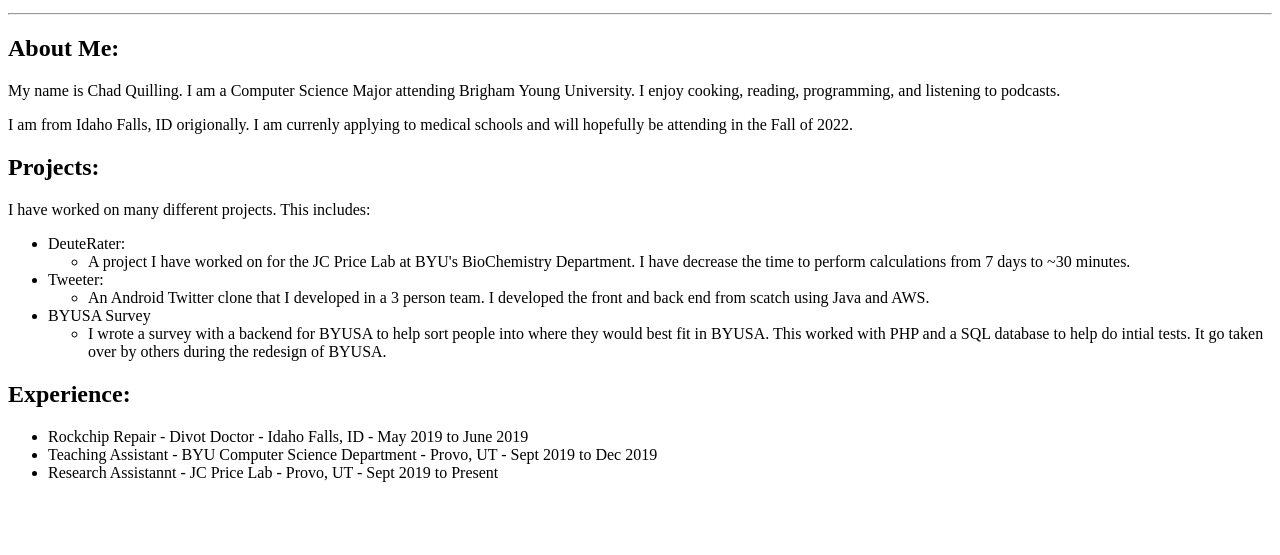
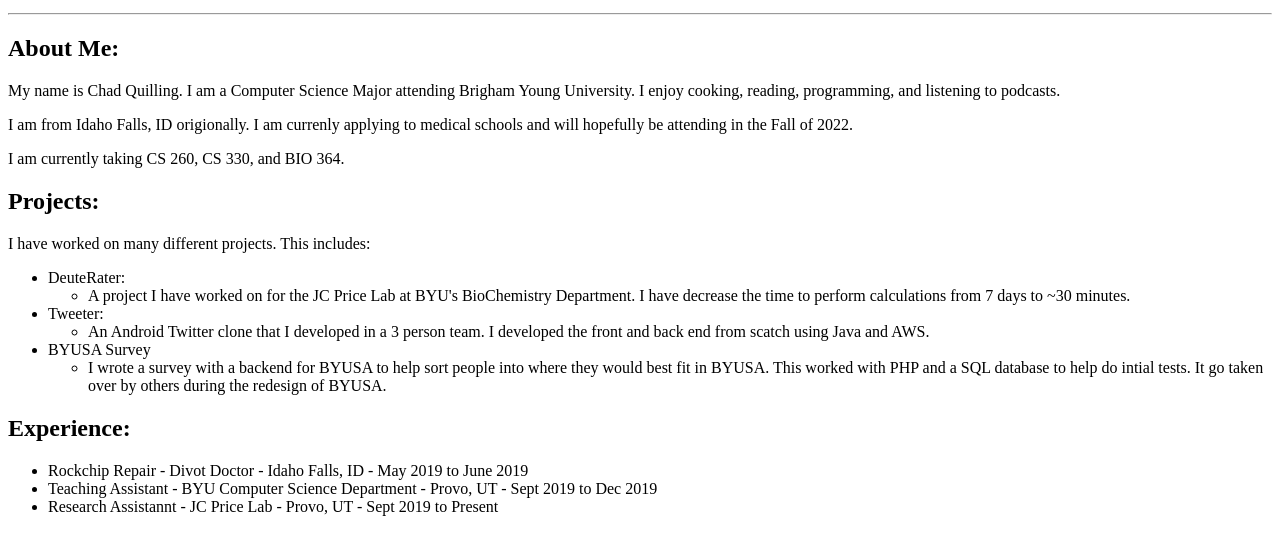
Before and after one commit to QuilChaser/portfolio, a plain HTML site: page index.html in a window 1280 px wide. Shown: the part 87-642 px from the top of the page. Drawn offline with Linux system fonts and the light colour scheme.

Commit message:
Added Classes

```diff
--- a/index.html
+++ b/index.html
@@ -12,6 +12,7 @@
       Brigham Young University. I enjoy cooking, reading, programming, and listening to podcasts.</p>
     <p>I am from Idaho Falls, ID origionally. I am currenly applying to medical
       schools and will hopefully be attending in the Fall of 2022.</p>
+    <p>I am currently taking CS 260, CS 330, and BIO 364.</p>
     <h2>Projects:</h2>
     <p>I have worked on many different projects. This includes:</p>
     <ul>
```
